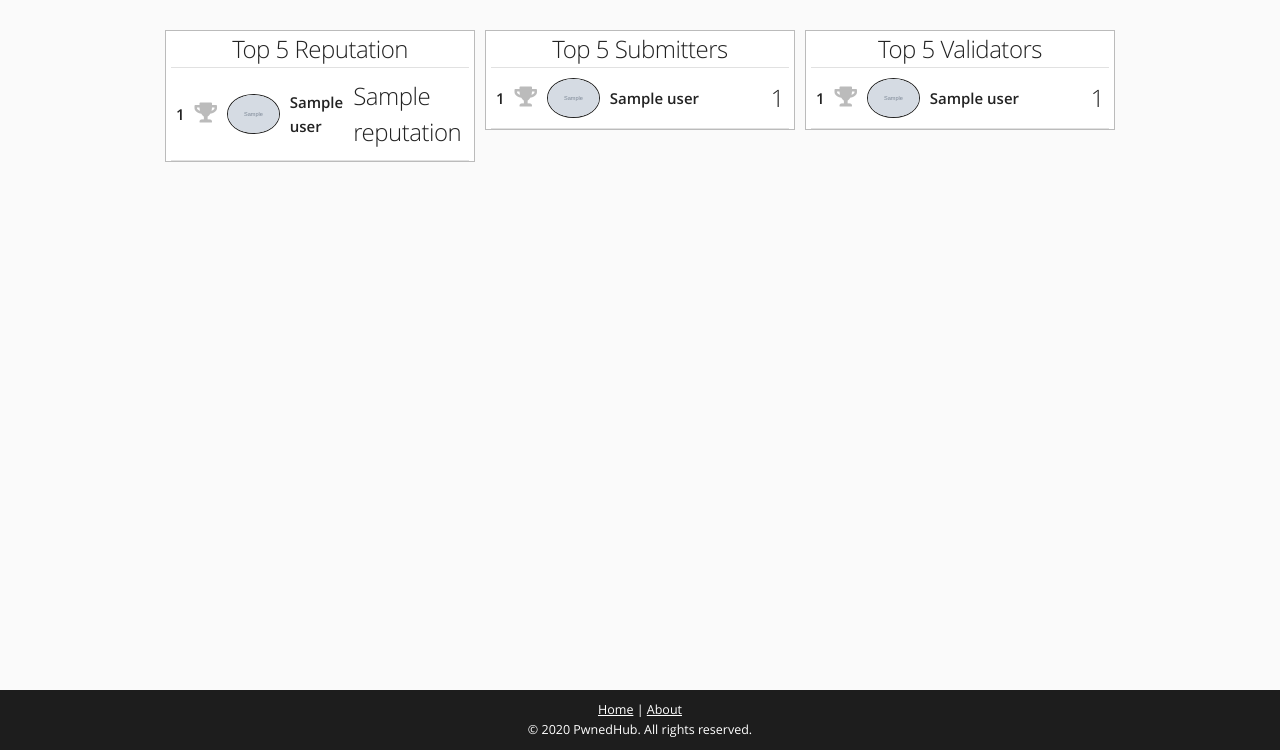
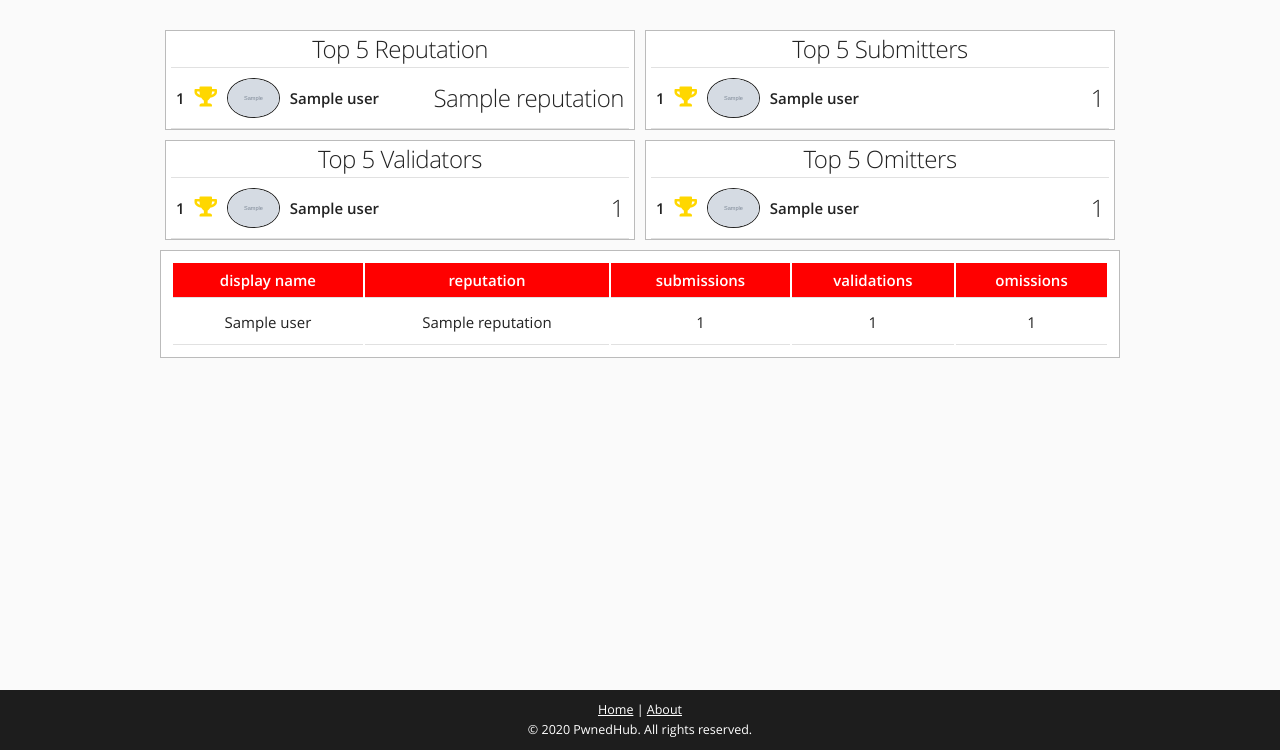
Before and after one commit to practisec/pwnedhub, a Python web app: template pwnedhub/templates/bounty_scoreboard.html in a window 1280 px wide. Shown: the part 50-800 px from the top of the page. Run offline with Jinja, Linux system fonts and the light colour scheme; the template is opened without the code that fills it: most values are stand-ins (such as "Sample title", 1, 10 or a date in 2020); grey boxes marked "Sample" are stand-in pictures.

Commit message:
Added a new category and a full listing of users to the scoreboard.

```diff
--- a/pwnedhub/models.py
+++ b/pwnedhub/models.py
@@ -168,6 +168,10 @@ class User(BaseModel):
         return [v for v in self.validations if v.is_validated]
 
     @property
+    def open_validations(self):
+        return [v for v in self.validations if not v.is_validated]
+
+    @property
     def role_as_string(self):
         return ROLES[self.role]
 
--- a/pwnedhub/static/css/pwnedhub.css
+++ b/pwnedhub/static/css/pwnedhub.css
@@ -338,19 +338,19 @@ nav ul li:hover ul {
     height: 4rem;
 }
 
-.scoreboard .score-panel .score .trophy {
+.scoreboard .score-panel .score i {
     color: transparent;
 }
 
-.scoreboard .score-panel .score .position-1 {
+.scoreboard .score-panel .score i.position-1 {
     color: gold;
 }
 
-.scoreboard .score-panel .score .position-2 {
+.scoreboard .score-panel .score i.position-2 {
     color: silver;
 }
 
-.scoreboard .score-panel .score .position-3 {
+.scoreboard .score-panel .score i.position-3 {
     color: #8c7853; /* bronze */
 }
 
--- a/pwnedhub/templates/bounty_scoreboard.html
+++ b/pwnedhub/templates/bounty_scoreboard.html
@@ -1,13 +1,14 @@
 {% extends "layout.html" %}
 {% block body %}
-<div class="flex-grow scoreboard flex-row flex-wrap">
-    <div class="flex-grow score-panel gutter-child flex-no-basis flex-column">
+<div class="flex-grow scoreboard flex-column">
+    <div class="flex-row flex-wrap">
+        <div class="flex-grow flex-basis-6 score-panel gutter-child">
             <div class="flex-column wrapper">
                 <div class="header center-content"><h5>Top 5 Reputation<h5></div>
-        {% for user in reputation_data %}
+            {% for user in (users|sort(attribute='reputation', reverse=True))[:5] %}
                 <div class="score flex-row flex-align-center flex-justify-space-between">
                     <div class="position"><b>{{ loop.index }}</b></div>
-                <div class="trophy position-{{ loop.index }}"><i class="fas fa-trophy" title="Trophy"></i></div>
+                    <div><i class="fas fa-trophy position-{{ loop.index }}" title="Trophy"></i></div>
                     <div class="avatar"><a href="{{ url_for('core.profile_view', uid=user.id) }}"><img class="circular bordered-dark" src="{{ user.avatar_or_default|safe }}" title="Avatar" /></a></div>
                     <div class="flex-grow"><b>{{ user.name }}</b></div>
                     <div><h5>{{ user.reputation }}</h5></div>
@@ -15,13 +16,13 @@
             {% endfor %}
             </div>
         </div>
-    <div class="flex-grow score-panel gutter-child flex-no-basis flex-column">
+        <div class="flex-grow flex-basis-6 score-panel gutter-child">
             <div class="flex-column wrapper">
                 <div class="header center-content"><h5>Top 5 Submitters<h5></div>
-        {% for user in bug_data %}
+            {% for user in bug_data[:5] %}
                 <div class="score flex-row flex-align-center flex-justify-space-between">
                     <div class="position"><b>{{ loop.index }}</b></div>
-                <div class="trophy position-{{ loop.index }}"><i class="fas fa-trophy" title="Trophy"></i></div>
+                    <div><i class="fas fa-trophy position-{{ loop.index }}" title="Trophy"></i></div>
                     <div class="avatar"><a href="{{ url_for('core.profile_view', uid=user.id) }}"><img class="circular bordered-dark" src="{{ user.avatar_or_default|safe }}" title="Avatar" /></a></div>
                     <div class="flex-grow"><b>{{ user.name }}</b></div>
                     <div><h5>{{ user.bugs.count() }}</h5></div>
@@ -29,13 +30,15 @@
             {% endfor %}
             </div>
         </div>
-    <div class="flex-grow score-panel gutter-child flex-no-basis flex-column">
+    </div>
+    <div class="flex-row flex-wrap">
+        <div class="flex-grow flex-basis-6 score-panel gutter-child">
             <div class="flex-column wrapper">
                 <div class="header center-content"><h5>Top 5 Validators<h5></div>
-        {% for user in validation_data %}
+            {% for user in validation_data[:5] %}
                 <div class="score flex-row flex-align-center flex-justify-space-between">
                     <div class="position"><b>{{ loop.index }}</b></div>
-                <div class="trophy position-{{ loop.index }}"><i class="fas fa-trophy" title="Trophy"></i></div>
+                    <div><i class="fas fa-trophy position-{{ loop.index }}" title="Trophy"></i></div>
                     <div class="avatar"><a href="{{ url_for('core.profile_view', uid=user.id) }}"><img class="circular bordered-dark" src="{{ user.avatar_or_default|safe }}" title="Avatar" /></a></div>
                     <div class="flex-grow"><b>{{ user.name }}</b></div>
                     <div><h5>{{ user.completed_validations|length }}</h5></div>
@@ -43,5 +46,39 @@
             {% endfor %}
             </div>
         </div>
+        <div class="flex-grow flex-basis-6 score-panel gutter-child">
+            <div class="flex-column wrapper">
+                <div class="header center-content"><h5>Top 5 Omitters<h5></div>
+            {% for user in omission_data[:5] %}
+                <div class="score flex-row flex-align-center flex-justify-space-between">
+                    <div class="position"><b>{{ loop.index }}</b></div>
+                    <div><i class="fas fa-trophy position-{{ loop.index }}" title="Trophy"></i></div>
+                    <div class="avatar"><a href="{{ url_for('core.profile_view', uid=user.id) }}"><img class="circular bordered-dark" src="{{ user.avatar_or_default|safe }}" title="Avatar" /></a></div>
+                    <div class="flex-grow"><b>{{ user.name }}</b></div>
+                    <div><h5>{{ user.open_validations|length }}</h5></div>
+                </div>
+            {% endfor %}
+            </div>
+        </div>
+    </div>
+    <div class="flex-row">
+        <table class="flex-grow">
+            <thead>
+                <tr><th>display name</th><th>reputation</th><th>submissions</th><th>validations</th><th>omissions</th></tr>
+            </thead>
+            <tbody>
+            {% for user in users|sort(attribute='reputation', reverse=True) %}
+                <tr style="cursor: pointer;" onclick="cleanRedirect(event, '{{ url_for('core.profile_view', uid=user.id) }}')">
+                    <td>{{ user.name }}</td>
+                    <td>{{ user.reputation }}</td>
+                    <td>{{ user.bugs.count() }}</td>
+                    <td>{{ user.completed_validations|length }}</td>
+                    <td>{{ user.open_validations|length }}</td>
+                </tr>
+            {% endfor %}
+            </tbody>
+        </table>
+
+    </div>
 </div>
 {% endblock %}
```
Also changed, not shown: pwnedhub/views/core.py (+7 -5 lines). Lines whose indentation alone changed are shown as unchanged.
